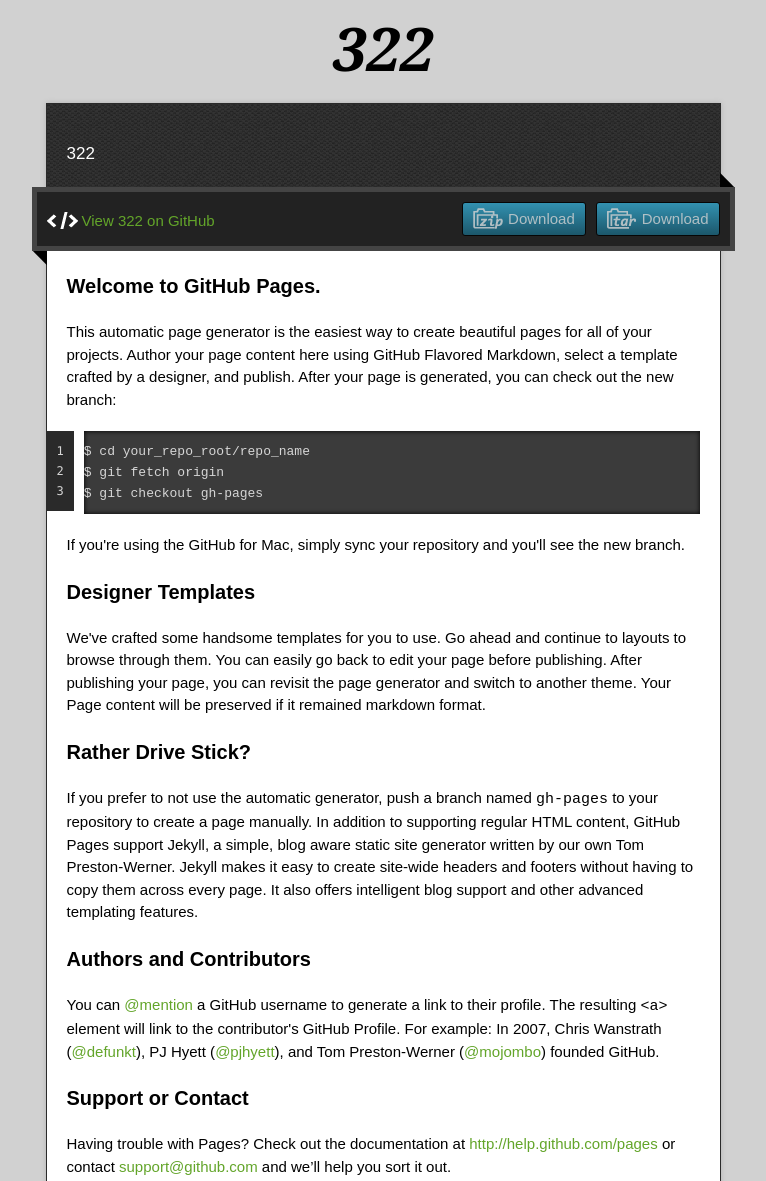
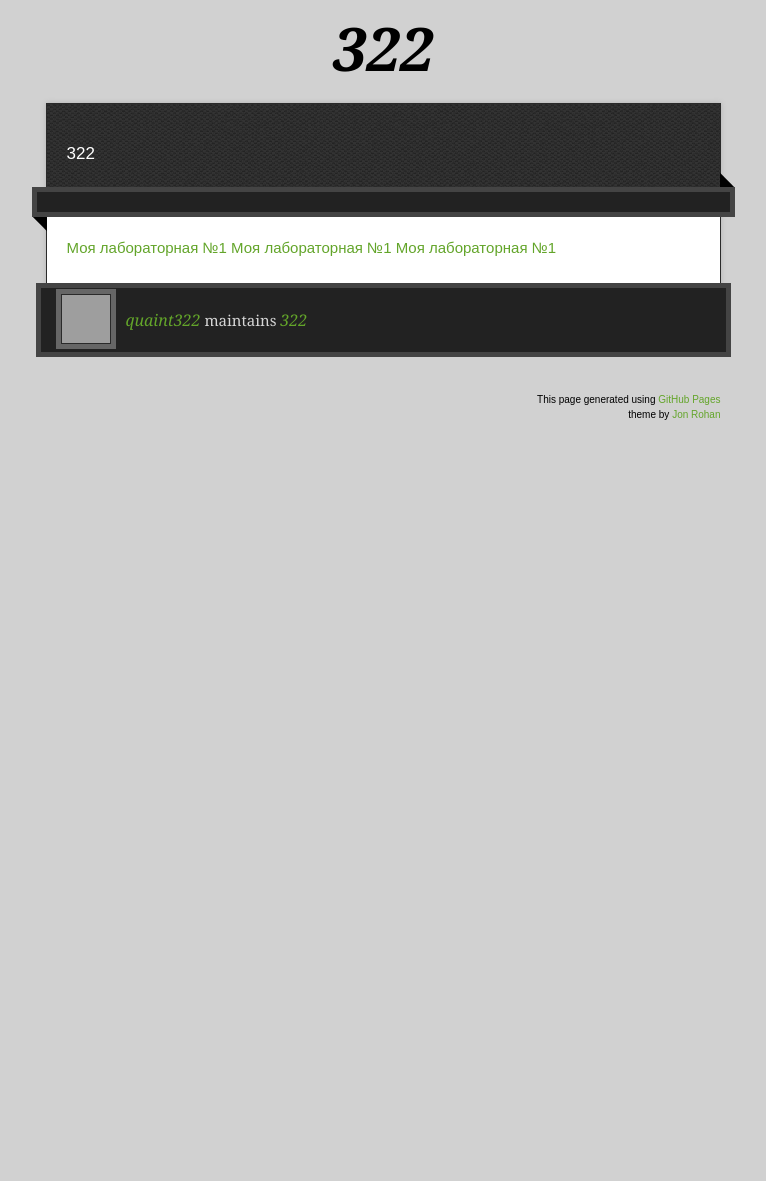
Before and after one commit to quaint322/322, a plain HTML site: page index.html in a window 1280 px wide. Shown: the part 27-1208 px from the top of the page, without its empty margins (257-1023 px from the left). After the commit the page ends 800 px from the top, so only its background shows below. Drawn offline with nearby package versions, Linux system fonts and the light colour scheme; grey boxes are pictures that could not be loaded.

Commit message:
Update index.html

```diff
--- a/index.html
+++ b/index.html
@@ -28,46 +28,15 @@
       <p class="tagline">322</p>
       <div id="main" role="main">
         <div class="download-bar">
-        <div class="inner">
-          <a href="https://github.com/quaint322/322/tarball/master" class="download-button tar"><span>Download</span></a>
-          <a href="https://github.com/quaint322/322/zipball/master" class="download-button zip"><span>Download</span></a>
-          <a href="https://github.com/quaint322/322" class="code">View 322 on GitHub</a>
-        </div>
         <span class="blc"></span><span class="trc"></span>
         </div>
         <article class="markdown-body">
-          <h3>
-<a id="welcome-to-github-pages" class="anchor" href="#welcome-to-github-pages" aria-hidden="true"><span class="octicon octicon-link"></span></a>Welcome to GitHub Pages.</h3>
 
-<p>This automatic page generator is the easiest way to create beautiful pages for all of your projects. Author your page content here using GitHub Flavored Markdown, select a template crafted by a designer, and publish. After your page is generated, you can check out the new branch:</p>
+         <a href="">Моя лабораторная №1</a>
+         <a href="">Моя лабораторная №1</a>
+         <a href="">Моя лабораторная №1</a>
 
-<pre><code>$ cd your_repo_root/repo_name
-$ git fetch origin
-$ git checkout gh-pages
-</code></pre>
-
-<p>If you're using the GitHub for Mac, simply sync your repository and you'll see the new branch.</p>
-
-<h3>
-<a id="designer-templates" class="anchor" href="#designer-templates" aria-hidden="true"><span class="octicon octicon-link"></span></a>Designer Templates</h3>
-
-<p>We've crafted some handsome templates for you to use. Go ahead and continue to layouts to browse through them. You can easily go back to edit your page before publishing. After publishing your page, you can revisit the page generator and switch to another theme. Your Page content will be preserved if it remained markdown format.</p>
-
-<h3>
-<a id="rather-drive-stick" class="anchor" href="#rather-drive-stick" aria-hidden="true"><span class="octicon octicon-link"></span></a>Rather Drive Stick?</h3>
-
-<p>If you prefer to not use the automatic generator, push a branch named <code>gh-pages</code> to your repository to create a page manually. In addition to supporting regular HTML content, GitHub Pages support Jekyll, a simple, blog aware static site generator written by our own Tom Preston-Werner. Jekyll makes it easy to create site-wide headers and footers without having to copy them across every page. It also offers intelligent blog support and other advanced templating features.</p>
-
-<h3>
-<a id="authors-and-contributors" class="anchor" href="#authors-and-contributors" aria-hidden="true"><span class="octicon octicon-link"></span></a>Authors and Contributors</h3>
-
-<p>You can <a href="https://github.com/blog/821" class="user-mention">@mention</a> a GitHub username to generate a link to their profile. The resulting <code>&lt;a&gt;</code> element will link to the contributor's GitHub Profile. For example: In 2007, Chris Wanstrath (<a href="https://github.com/defunkt" class="user-mention">@defunkt</a>), PJ Hyett (<a href="https://github.com/pjhyett" class="user-mention">@pjhyett</a>), and Tom Preston-Werner (<a href="https://github.com/mojombo" class="user-mention">@mojombo</a>) founded GitHub.</p>
-
-<h3>
-<a id="support-or-contact" class="anchor" href="#support-or-contact" aria-hidden="true"><span class="octicon octicon-link"></span></a>Support or Contact</h3>
-
-<p>Having trouble with Pages? Check out the documentation at <a href="http://help.github.com/pages">http://help.github.com/pages</a> or contact <a href="mailto:support@github.com">support@github.com</a> and we’ll help you sort it out.</p>
-        </article>
+         </article>
       </div>
     </div>
     <footer>
```
